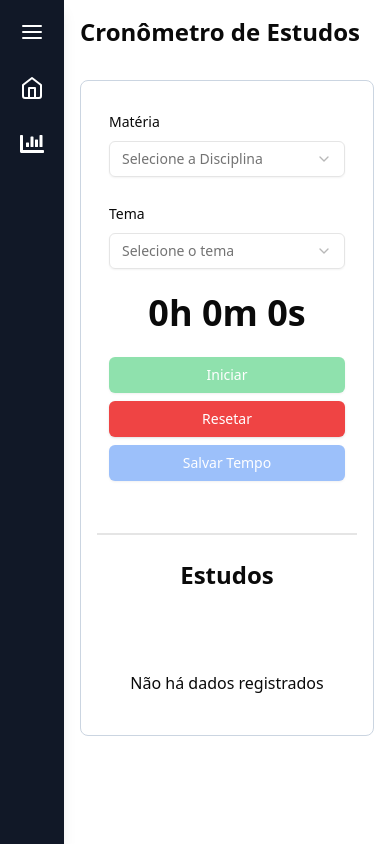
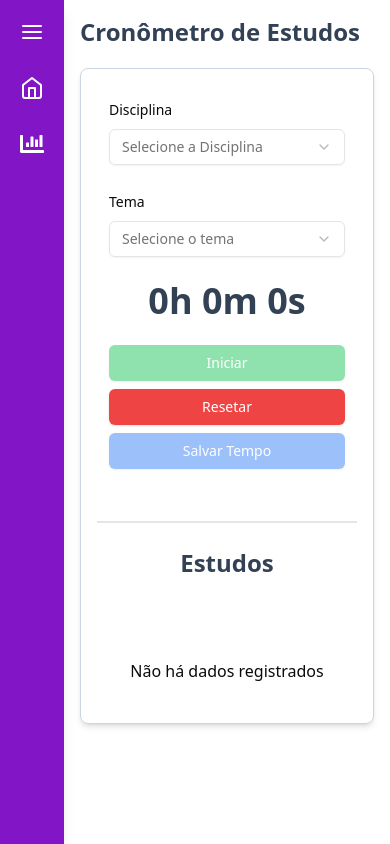
Before and after one commit to GustavoGPL/task-frontend-vicio, a Next.js app: page / in a window 390 px wide. Built offline with nearby package versions, Linux system fonts and the light colour scheme.

Commit message:
Adjusting layout and responsiveness

```diff
--- a/src/app/layout.tsx
+++ b/src/app/layout.tsx
@@ -6,8 +6,9 @@ import Sidebar from '@/components/sidebar';
 const inter = Inter({ subsets: ['latin'] });
 
 export const metadata: Metadata = {
-	title: 'Create Next App',
-	description: 'Generated by create next app',
+	title: 'Cronometro e Estatísticas',
+	description:
+		'cronômetro que registra o tempo dedicado pelos usuários ao estudo de diferentes disciplinas e temas.',
 };
 
 export default function RootLayout({
--- a/src/app/page.tsx
+++ b/src/app/page.tsx
@@ -1,11 +1,13 @@
-import DisciplinaForm from '@/components/formularioDisciplina';
-import SubjectCard from '@/components/subjectCard';
+import DisciplinaForm from '@/components/formulario-disciplina';
+import SubjectCard from '@/components/disciplina-card';
 
 export default function Home() {
 	return (
-		<div className="flex w-full items-center flex-col p-4 sm:p-10 h-screen overflow-auto">
-			<h1 className="w-full text-2xl font-bold mb-8">Cronômetro de Estudos</h1>
-			<section className="w-full border-[1px] border-slate-300 rounded-lg">
+		<div className="flex w-full items-center flex-col p-4 sm:px-10 sm:py-5 h-screen overflow-auto ">
+			<h1 className="w-full text-2xl text-slate-700 font-bold mb-5">
+				Cronômetro de Estudos
+			</h1>
+			<section className="w-full border-[1px] border-slate-300 rounded-lg shadow-md">
 				<div>
 					<DisciplinaForm />
 					<SubjectCard />
--- a/src/components/cronometro.tsx
+++ b/src/components/cronometro.tsx
@@ -7,7 +7,9 @@ const Cronometro = () => {
 
 	return (
 		<div className="text-center mt-10">
-			<h1 className="text-4xl font-bold mb-4">{formatarTempo(segundos)}</h1>
+			<h1 className="text-4xl text-slate-700 font-bold mb-4">
+				{formatarTempo(segundos)}
+			</h1>
 		</div>
 	);
 };
--- a/src/components/subjectCard.tsx
+++ b/src/components/disciplina-card.tsx
@@ -9,7 +9,7 @@ export default function SubjectCard() {
 
 	return (
 		<div className="py-6 px-4 sm:px-12">
-			<h2 className="text-center text-2xl font-bold mb-10 border-t-2 py-6">
+			<h2 className="text-center text-2xl text-slate-700 font-bold mb-10 border-t-2 py-6">
 				Estudos
 			</h2>
 			<div
--- a/src/components/formularioDisciplina.tsx
+++ b/src/components/formulario-disciplina.tsx
@@ -89,7 +89,7 @@ export default function DisciplinaForm() {
 							name="subject"
 							render={({ field }) => (
 								<FormItem>
-									<FormLabel>Matéria</FormLabel>
+									<FormLabel>Disciplina</FormLabel>
 									<Select
 										onValueChange={value => {
 											field.onChange(value);
@@ -136,8 +136,8 @@ export default function DisciplinaForm() {
 											</SelectTrigger>
 										</FormControl>
 										<SelectContent>
-											{selectedSubject
-												? themesPerSubject
+											{selectedSubject ? (
+												themesPerSubject
 													.filter(theme => theme.subject === selectedSubject)
 													.flatMap(theme =>
 														theme.themes.map(t => (
@@ -146,7 +146,9 @@ export default function DisciplinaForm() {
 															</SelectItem>
 														))
 													)
-												: []}
+											) : (
+												<p className="text-center">Selecione uma matéria</p>
+											)}
 										</SelectContent>
 									</Select>
 									<FormMessage />
--- a/src/components/sidebar.tsx
+++ b/src/components/sidebar.tsx
@@ -25,7 +25,7 @@ export default function Sidebar() {
 	return (
 		<div className="flex">
 			<div
-				className={`bg-gray-900 text-white flex flex-col p-3 shadow-lg transition-all duration-300 ${
+				className={`bg-[#8216C6] text-white flex flex-col p-3 shadow-lg transition-all duration-300 ${
 					isOpen ? 'w-48' : 'w-16'
 				} sm:w-48`}
 			>
@@ -38,7 +38,7 @@ export default function Sidebar() {
 				<nav className="flex flex-col space-y-4">
 					<Link
 						href="/"
-						className="flex items-center p-2 rounded hover:bg-gray-700"
+						className="flex items-center p-2 rounded hover:bg-[#64288a]"
 					>
 						<FiHome size={24} />
 						<span className={`ml-2 ${isOpen ? 'block' : 'hidden'}`}>
@@ -47,7 +47,7 @@ export default function Sidebar() {
 					</Link>
 					<Link
 						href="/estatisticas"
-						className="flex items-center p-2 rounded hover:bg-gray-700"
+						className="flex items-center p-2 rounded hover:bg-[#64288a]"
 					>
 						<FaChartBar size={24} />
 						<span className={`ml-2 ${isOpen ? 'block' : 'hidden'}`}>
```
Lines whose indentation alone changed are shown as unchanged.
